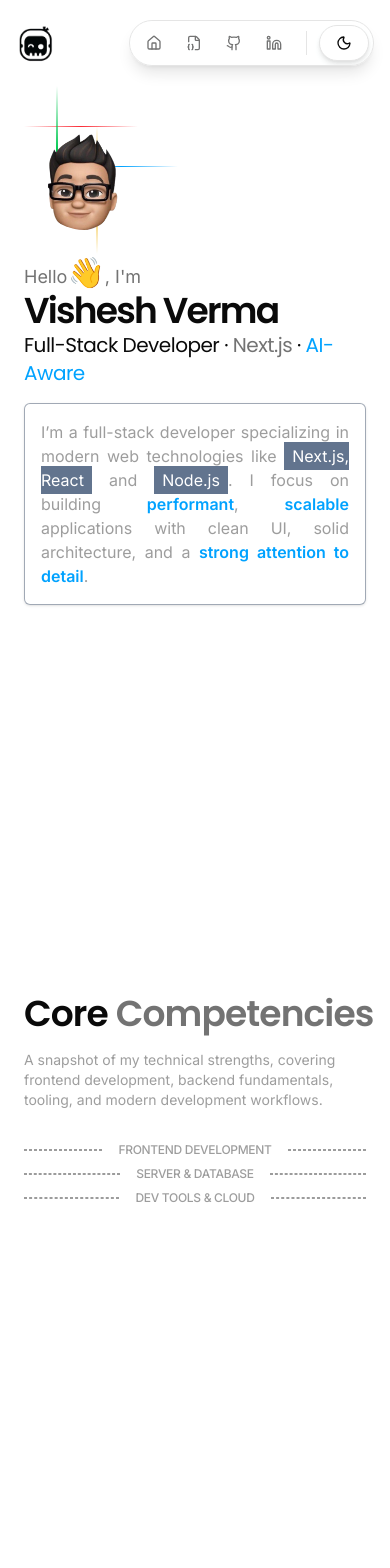
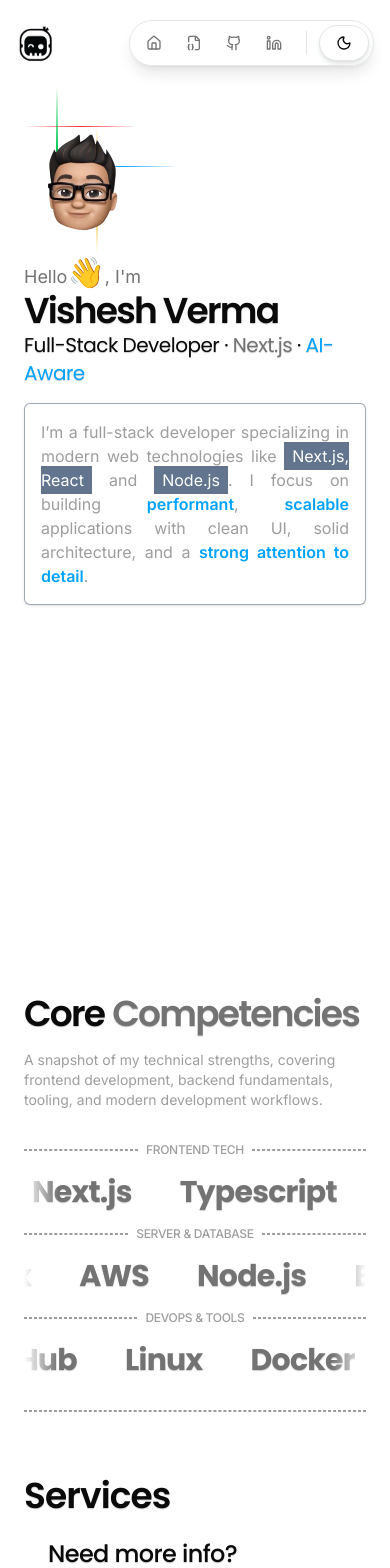
Before and after one commit to Vishesh-21/portfolio-vishu, a Next.js app: page / in a window 390 px wide. Shown: the top 1568 px of the page. Built offline with nearby package versions, Linux system fonts and the light colour scheme.

Commit message:
Refactor Container and HeroSection components; adjust class names for improved layout and responsiveness, and enhance ServiceCard animation timing for smoother transitions

```diff
--- a/app/_components/container.tsx
+++ b/app/_components/container.tsx
@@ -7,7 +7,7 @@
   children: React.ReactNode;
   className?: string;
 }) => {
-  return <div className={cn("min-h-screen md:mt-24 mt-16", className)}>{children}</div>;
+  return <div className={cn(" md:mt-24 mt-16", className)}>{children}</div>;
 };
 
 export default Container;
--- a/app/_components/hero-section/hero-section.tsx
+++ b/app/_components/hero-section/hero-section.tsx
@@ -5,7 +5,7 @@
 
 export const HeroSection = () => {
   return (
-    <Container className="mt-0 py-10 md:mt-0 md:py-16">
+    <Container className="mt-0 py-10 md:mt-0 md:py-16 min-h-screen">
       <div className="flex h-full w-full flex-col-reverse justify-between md:flex-row">
         <div >
           {/* intro  */}
--- a/app/_components/services/offer-services.tsx
+++ b/app/_components/services/offer-services.tsx
@@ -104,7 +104,7 @@
         filter: "blur(0px)",
         transition: {
           duration: 0.2,
-          delay: index * 0.13,
+          delay: index * 0.05,
           ease: "easeInOut",
         },
       }}
--- a/app/_components/skills/skills-component.tsx
+++ b/app/_components/skills/skills-component.tsx
@@ -1,21 +1,26 @@
 "use client";
 
 import Heading from "@/components/heading";
-import { server, tools, UI } from "./skills-data";
+import { frontend, backend, tool } from "./skills-data";
 import { cn } from "@/lib/utils";
+import Marquee from "react-fast-marquee";
 import { motion } from "motion/react";
 
 export const Skills = ({ className }: { className: string }) => {
   return (
     <div className={className}>
       {/* frontend development tools  */}
-      <StackTitle title="Frontend Development" />
+      <StackTitle title={frontend.name} />
+      <SkillsMarquee data={frontend.data} direction="left" />
 
       {/* backend development tools  */}
-      <StackTitle title="Server & Database" />
+      <StackTitle title={backend.name} />
+      <SkillsMarquee data={backend.data} direction="right" />
 
       {/* other tools and technologies  */}
-      <StackTitle title="Dev Tools & Cloud" />
+      <StackTitle title={tool.name} />
+      <SkillsMarquee data={tool.data} direction="left" />
+      <DashLine className="mt-6" />
     </div>
   );
 };
@@ -36,7 +41,7 @@
 function StackTitle({ title }: { title: string }) {
   return (
     <motion.div
-      className="my-2 flex items-center justify-between gap-4 md:my-6"
+      className="my-2 flex items-center justify-between md:gap-4 gap-2 md:my-6"
       initial={{ y: 20, opacity: 0, filter: "blur(8px)" }}
       whileInView={{ y: 0, opacity: 1, filter: "blur(0px)" }}
       viewport={{ once: true }}
@@ -52,3 +57,48 @@
     </motion.div>
   );
 }
+// Individual skill with hover and fade-in animation
+function SkillName({ title, index }: { title: string; index?: number }) {
+  return (
+    <motion.div
+      initial={{ opacity: 0, y: 20, filter: "blur(8px)" }}
+      whileInView={{ opacity: 1, y: 0, filter: "blur(0px)" }}
+      viewport={{ once: true }}
+      transition={{ duration: 0.4, delay: index ? index * 0.1 : 0 }}
+      className="flex items-center  md:px-10 px-6 py-2"
+    >
+      <Heading as='h3' className="text-muted-foreground hover:text-primary font-bold tracking-tight transition-all duration-300 hover:scale-105">
+        {title}
+      </Heading>
+    </motion.div>
+  );
+}
+
+//marquee component
+function SkillsMarquee({
+  data,
+  className,
+  direction,
+}: {
+  data: string[];
+  direction: "left" | "right";
+  className?: string;
+}) {
+  return (
+    <Marquee
+      className={cn(
+        "overflow-hidden mask-r-from-90% mask-l-from-90%",
+        className,
+      )}
+      speed={25}
+      pauseOnHover={true}
+      direction={direction}
+    >
+      <div className="flex ">
+        {data.map((name) => {
+          return <SkillName key={`skill-${name}`} title={name} />;
+        })}
+      </div>
+    </Marquee>
+  );
+}
--- a/app/_components/skills/skills-data.ts
+++ b/app/_components/skills/skills-data.ts
@@ -1,4 +1,4 @@
-export const UI: string[] = [
+const UI: string[] = [
   "React",
   "Next.js",
   "Typescript",
@@ -7,7 +7,7 @@
   "Motion",
 ];
 
-export const server: string[] = [
+const server: string[] = [
   "Node.js",
   "Express.js",
   "SQL & NoSQL",
@@ -16,7 +16,7 @@
   "AWS",
 ];
 
-export const tools: string[] = [
+const tools: string[] = [
   "Git & GitHub",
   "Linux",
   "Docker",
@@ -24,3 +24,20 @@
   "LangChain",
   "LangGraph",
 ];
+
+const frontend = {
+  name: "Frontend tech",
+  data: UI,
+};
+
+const backend = {
+  name: "Server & Database",
+  data: server,
+};
+
+const tool = {
+  name: "DevOps & Tools",
+  data: tools,
+};
+
+export { frontend, backend, tool };
--- a/app/_components/skills/skills-page.tsx
+++ b/app/_components/skills/skills-page.tsx
@@ -1,11 +1,11 @@
 import { MotionHeading } from "@/components/motion-heading";
 import Container from "../container";
+import { MotionSubHeading } from "@/components/motion-sub-heading";
 import { Skills } from "./skills-component";
-import { MotionSubHeading } from "@/components/motion-sub-heading";
 
 export const SkillsPage = () => {
   return (
-    <Container>
+    <Container className="">
       <SkillSectionHeading />
       <Skills className="mt-8" />
     </Container>
@@ -16,8 +16,8 @@
   return (
     <>
       <div className="flex gap-2">
-        <MotionHeading as="h2">Core</MotionHeading>
-        <MotionHeading as="h2" className="text-muted-foreground">
+        <MotionHeading as="h2" className="tracking-tighter">Core</MotionHeading>
+        <MotionHeading as="h2" className="text-muted-foreground tracking-tighter">
           Competencies
         </MotionHeading>
       </div>
--- a/components/heading.tsx
+++ b/components/heading.tsx
@@ -20,7 +20,7 @@
   return (
     <Tag
       className={cn(
-        "text-foreground font-semibold tracking-tight select-none",
+        "text-foreground text-shadow-xs font-semibold tracking-tight select-none",
         sizeMap[Tag],
         className,
       )}
--- a/hooks/useMouseGlow.tsx
+++ b/hooks/useMouseGlow.tsx
@@ -6,8 +6,8 @@
   const mouseX = useMotionValue(0);
   const mouseY = useMotionValue(0);
 
-  const x = useSpring(mouseX, { stiffness: 120, damping: 35 });
-  const y = useSpring(mouseY, { stiffness: 120, damping: 35 });
+  const x = useSpring(mouseX, { stiffness: 400, damping: 35 });
+  const y = useSpring(mouseY, { stiffness: 400, damping: 35 });
 
   function handleMouseMove(e: React.MouseEvent<HTMLElement>) {
     const rect = e.currentTarget.getBoundingClientRect();
```
